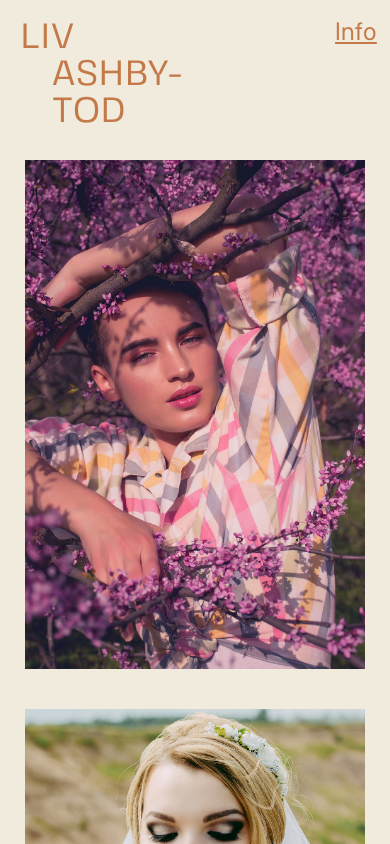
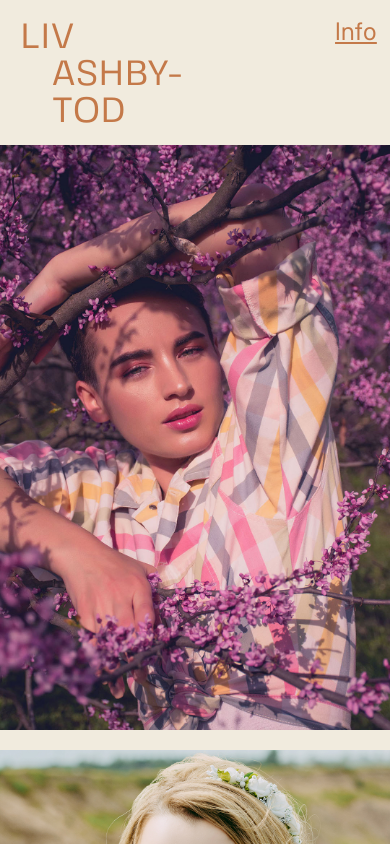
Before and after one commit to rosamundchen/Liv-Ashby-Tod, a plain HTML site: page index.html in a window 390 px wide. Shown: the top 844 px of the page. Drawn offline with Linux system fonts and the light colour scheme.

Commit message:
Add files via upload

```diff
--- a/index-mobile.css
+++ b/index-mobile.css
@@ -19,8 +19,10 @@ html,body {
     display: relative;
     position: fixed;
     width: 100%;
-    height: 78px;
+    height: 150px;
     background-color:;
+    z-index: 100;
+
 }
 
 .header-mobile {
@@ -75,28 +77,25 @@ html,body {
 /********************** IMAGES **********************/
 
 .container-mobile {
-        display:block;
+        display:inline-block;
         width: 100%;
-        margin-top: 0;
-        padding-top: 140px;
+        margin-top: 145px;
         background-color: #f1ebde;
-        z-index: 0;
-        overflow: ;
-    scroll-behavior: smooth;
+        z-index: 2;
+    position: relative;
+    background-color:;
     }
 
     .image-wrapper {
         width: 100%;
         height: 100%;
-        padding-bottom: 20px;
         background-color: #f1ebde;
-    scroll-behavior: smooth;
     }
 
 .photo1, .photo2, .photo3, .photo4, .photo5, .photo6 {
-        width: 87%;
-        padding: 20px;
-    scroll-behavior: smooth;
+        width: 100%;
+        padding-bottom: 20px;
+
 }
 
 
@@ -155,6 +154,7 @@ html,body {
 .footer-mobile {
     padding: 20px 20px 20px 20px;
     height: 20px;
+    margin-bottom: 20px;
     width: 92%;
     display: block;
     background-color: #f1ebde;
```
